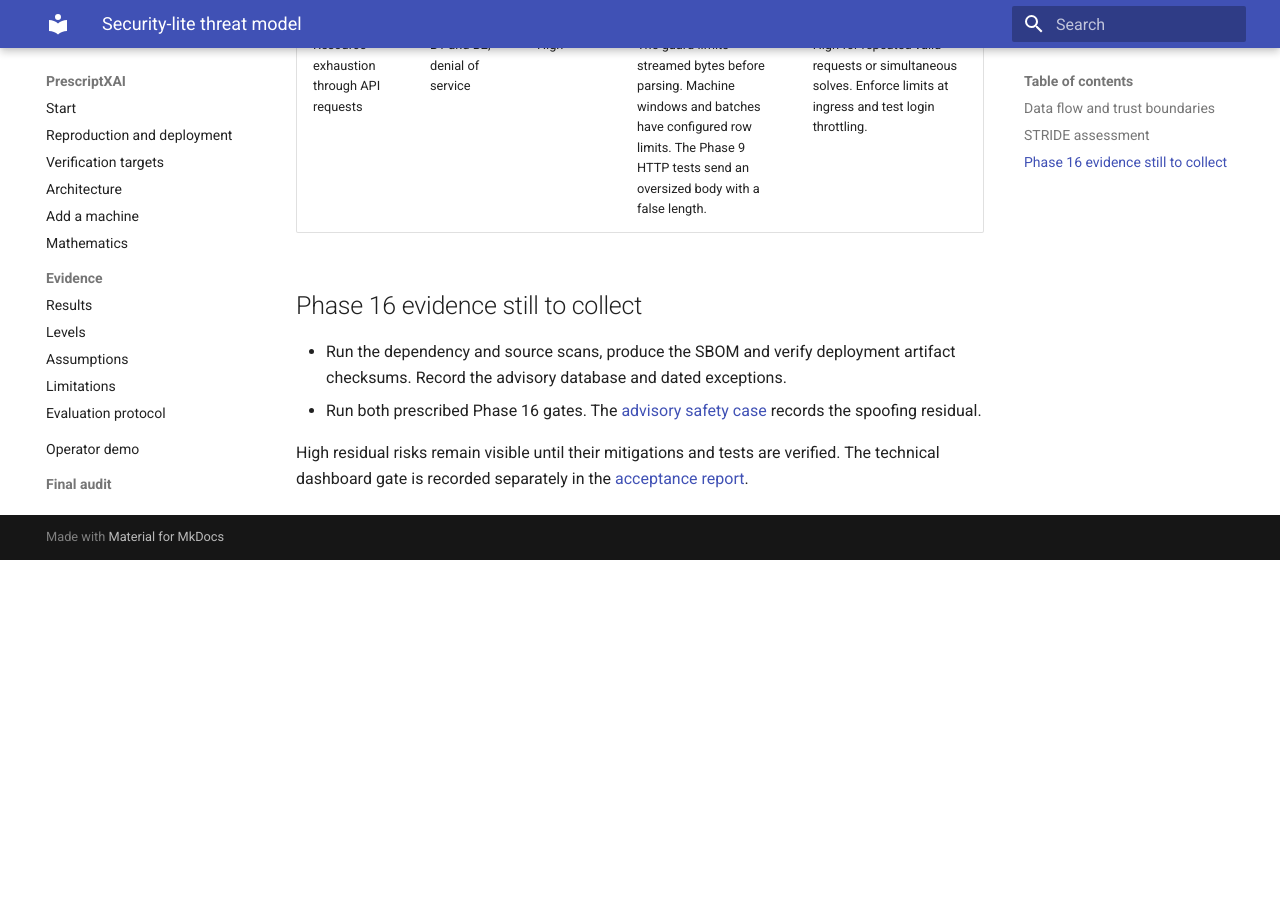
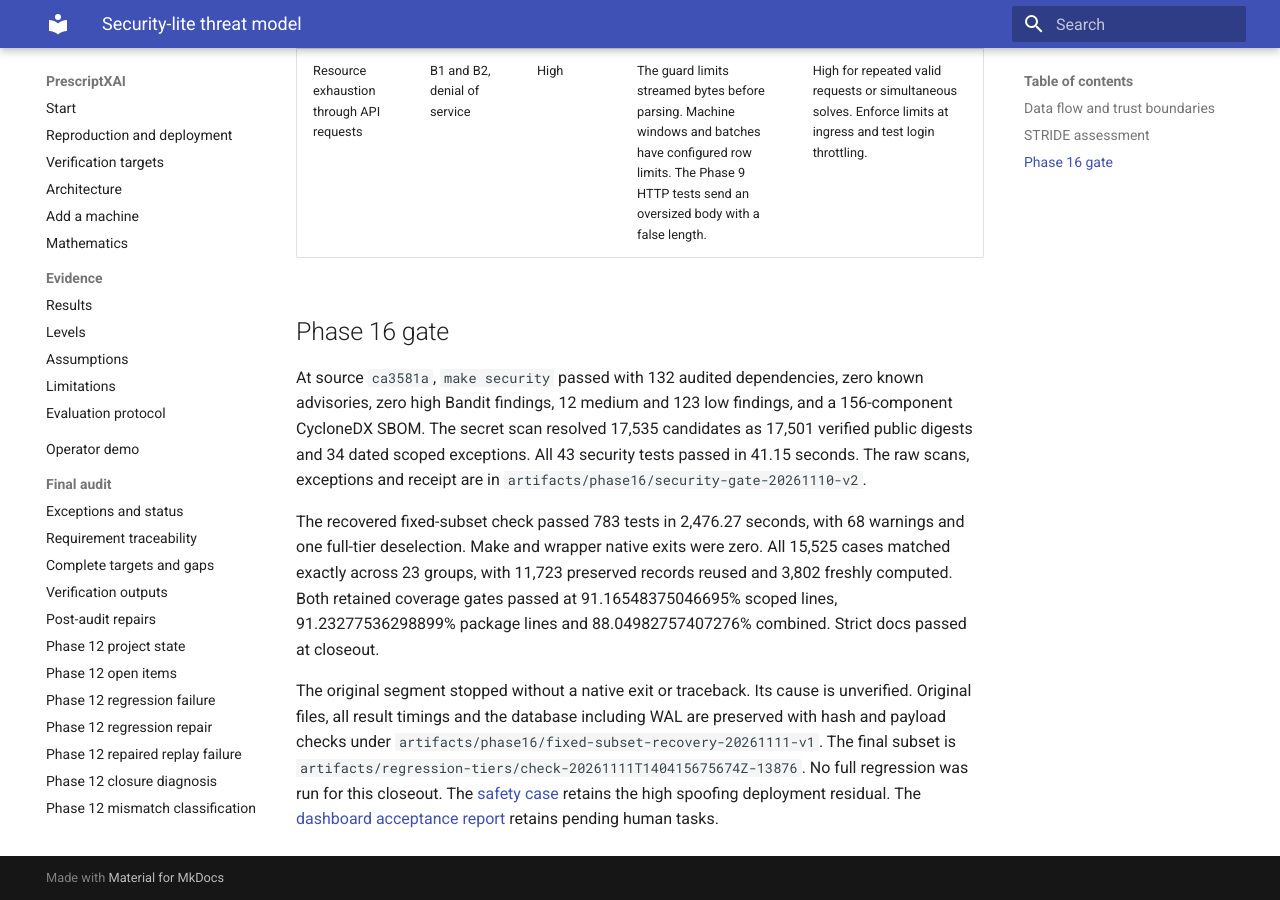
Before and after one commit to Chiranth-17/PrescriptXAI, an MkDocs documentation site: the page built from docs/threat_model.md, in a window 1280 px wide and 900 px high, scrolled down 2364 px. Built offline with MkDocs 1.6.1 and Material for MkDocs 9.7.7, drawn with Linux system fonts in a browser that asks for light colours; before the commit the page ends 2924 px from its top, so only the background shows below that; some of the changed text lies outside the part shown.

Commit message:
docs: close Phase 16 security-lite with preserved recovery evidence

```diff
--- a/docs/threat_model.md
+++ b/docs/threat_model.md
@@ -3,7 +3,7 @@
 Scope is the advisory API and dashboard, the retained C-MAPSS replay and
 fitted artifacts, and local feedback and exports. The application has no
 machine-control write path. Industrial security principles guide this review.
-This document is a working Phase 16 assessment.
+The research Phase 16 gate passed with the deployment residuals below retained.
 
 ## Data flow and trust boundaries
 
@@ -50,12 +50,28 @@ boundary. B5 transfers labeled information to the person who downloads it.
 | Sensitive error or export disclosure | B2 and B5, information disclosure | High | API validation strips raw inputs from public errors. Unexpected API failures return a generic JSON response. API responses use no-store and deny framing. Scenario reports bind the current input and limits label. | Medium. Downloads leave the application's controls. Test ordinary errors, failure injection and both permitted and denied preflights. |
 | Resource exhaustion through API requests | B1 and B2, denial of service | High | The guard limits streamed bytes before parsing. Machine windows and batches have configured row limits. The Phase 9 HTTP tests send an oversized body with a false length. | High for repeated valid requests or simultaneous solves. Enforce limits at ingress and test login throttling. |
 
-## Phase 16 evidence still to collect
+## Phase 16 gate
 
-- Run the dependency and source scans, produce the SBOM and verify deployment
-  artifact checksums. Record the advisory database and dated exceptions.
-- Run both prescribed Phase 16 gates. The [advisory safety case](safety_case.md) records the spoofing residual.
+At source `ca3581a`, `make security` passed with 132 audited dependencies,
+zero known advisories, zero high Bandit findings, 12 medium and 123 low
+findings, and a 156-component CycloneDX SBOM. The secret scan resolved
+17,535 candidates as 17,501 verified public digests and 34 dated scoped
+exceptions. All 43 security tests passed in 41.15 seconds. The raw scans,
+exceptions and receipt are in `artifacts/phase16/security-gate-20261110-v2`.
 
-High residual risks remain visible until their mitigations and tests are
-verified. The technical dashboard gate is recorded separately in the
-[acceptance report](acceptance_report.md).
+The recovered fixed-subset check passed 783 tests in 2,476.27 seconds,
+with 68 warnings and one full-tier deselection. Make and wrapper native
+exits were zero. All 15,525 cases matched exactly across 23 groups,
+with 11,723 preserved records reused and 3,802 freshly computed. Both
+retained coverage gates passed at 91.16548375046695% scoped lines,
+91.23277536298899% package lines and 88.04982757407276% combined.
+Strict docs passed at closeout.
+
+The original segment stopped without a native exit or traceback. Its cause
+is unverified. Original files, all result timings and the database including
+WAL are preserved with hash and payload checks under
+`artifacts/phase16/fixed-subset-recovery-20261111-v1`.
+The final subset is `artifacts/regression-tiers/check-20261111T140415675674Z-13876`.
+No full regression was run for this closeout. The
+[safety case](safety_case.md) retains the high spoofing deployment residual.
+The [dashboard acceptance report](acceptance_report.md) retains pending human tasks.
```
Also changed, not shown: .gsd/STATE.md (+14 -2 lines), PROGRESS.md (+37 -0 lines), docs/traceability.md (+11 -0 lines).
